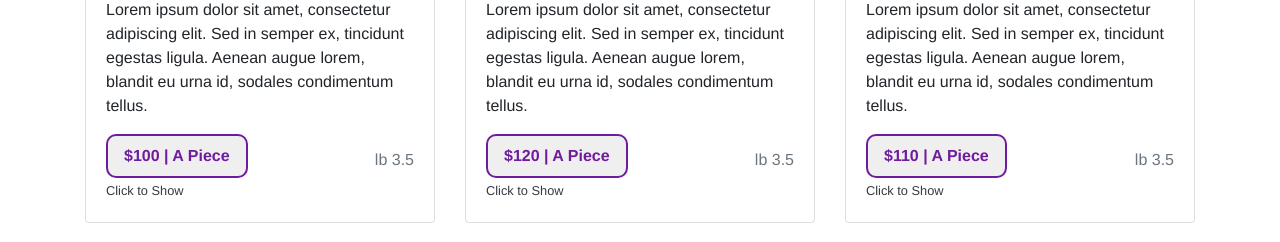
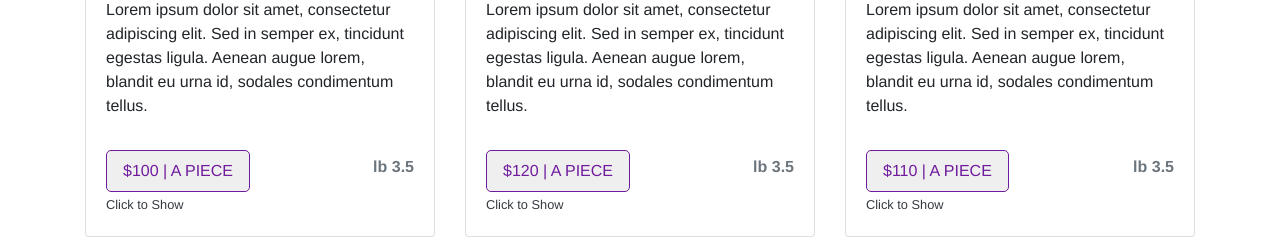
Before and after one commit to eevan7a9/e-commerce-fish-store, a Vue app in the folder frontend-fish-store/: page /#/ in a window 1280 px wide. Shown: the part 1060-1302 px from the top of the page. Built offline with nearby package versions, Linux system fonts and the light colour scheme; no server answers.

Commit message:
edit some styles

```diff
--- a/frontend-fish-store/src/assets/css/custom.css
+++ b/frontend-fish-store/src/assets/css/custom.css
@@ -23,10 +23,10 @@
   transition: 1s;
 }
 .btn-custom-outline-violet {
-  border: 2px solid #6f1b9d;
-  border-radius: 10px;
+  border: 1px solid #6f1b9d;
+  border-radius: 5px;
   color: #6f1b9d;
-  font-weight: 700;
+  font-weight: 400;
 }
 .btn-custom-outline-violet:hover {
   color: aliceblue;
--- a/frontend-fish-store/src/components/FeaturedProducts.vue
+++ b/frontend-fish-store/src/components/FeaturedProducts.vue
@@ -21,7 +21,7 @@
                   >${{ product.price }} | A piece</button>-->
                   <ModalAddToCart :product="product" />
                 </div>
-                <p class="text-muted">lb {{ product.weight }}</p>
+                <p class="text-secondary font-weight-bold">lb {{ product.weight }}</p>
               </div>
             </div>
           </div>
--- a/frontend-fish-store/src/components/ModalAddToCart.vue
+++ b/frontend-fish-store/src/components/ModalAddToCart.vue
@@ -1,6 +1,6 @@
 <template>
     <div>
-        <button type="button" class="btn-custom-outline-violet px-3 py-2 font-weight-bold" @click="showModal(product.id)">${{ product.price }} | A Piece</button>
+        <button type="button" class="btn-custom-outline-violet px-3 py-2 mt-3" @click="showModal(product.id)">${{ product.price }} | A PIECE</button>
         <br>
         <small class="text-dark mt-2">Click to Show</small>
         <b-modal :ref="product.id" size="xl" centered hide-footer title="Add this product to cart?">
--- a/frontend-fish-store/src/views/Catalog.vue
+++ b/frontend-fish-store/src/views/Catalog.vue
@@ -22,7 +22,7 @@
                   >${{ product.price }} | A piece</button>-->
                   <ModalAddToCart :product="product" />
                 </div>
-                <p class="text-muted">lb {{ product.weight }}</p>
+                <p class="text-secondary font-weight-bold">lb {{ product.weight }}</p>
               </div>
             </div>
           </div>
```
